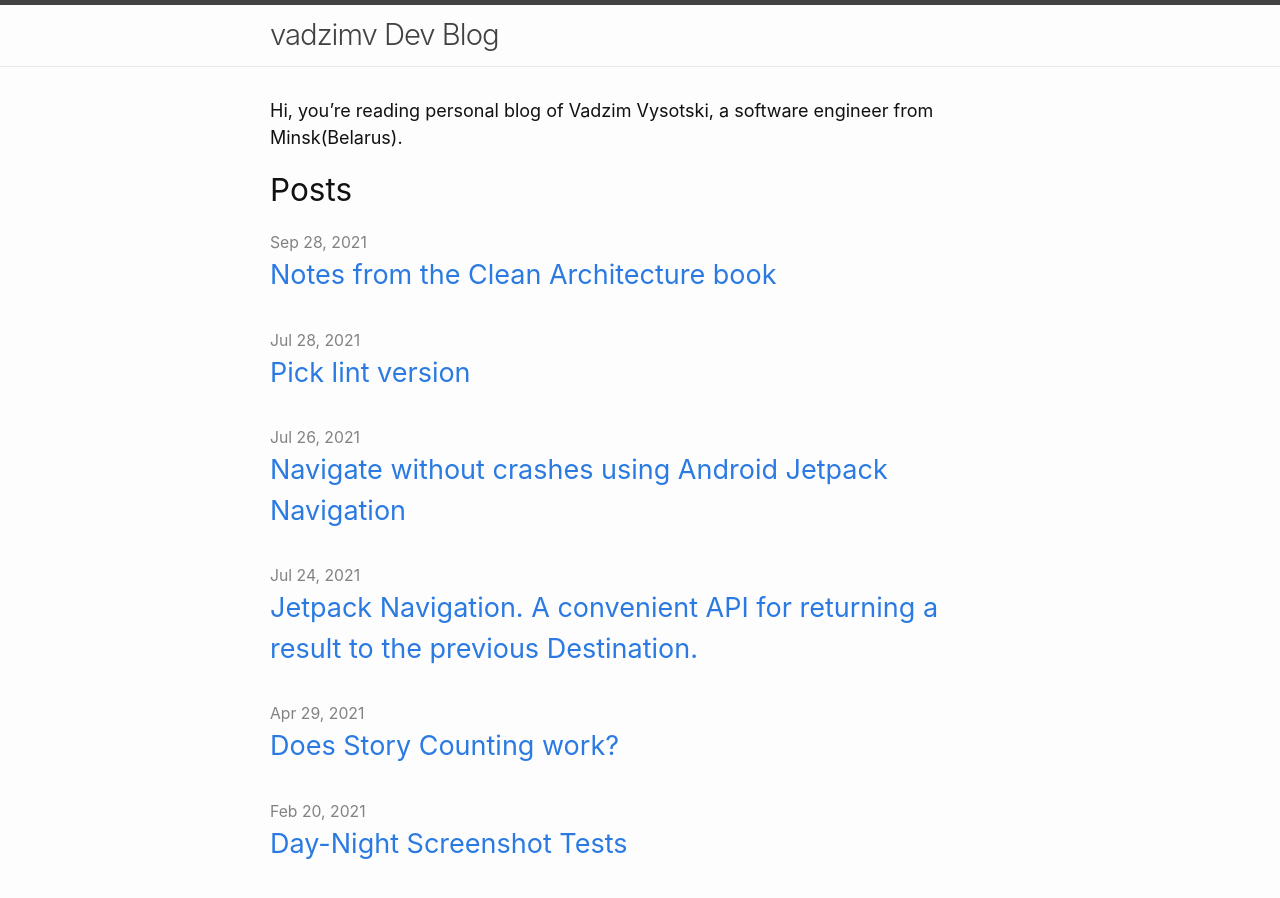
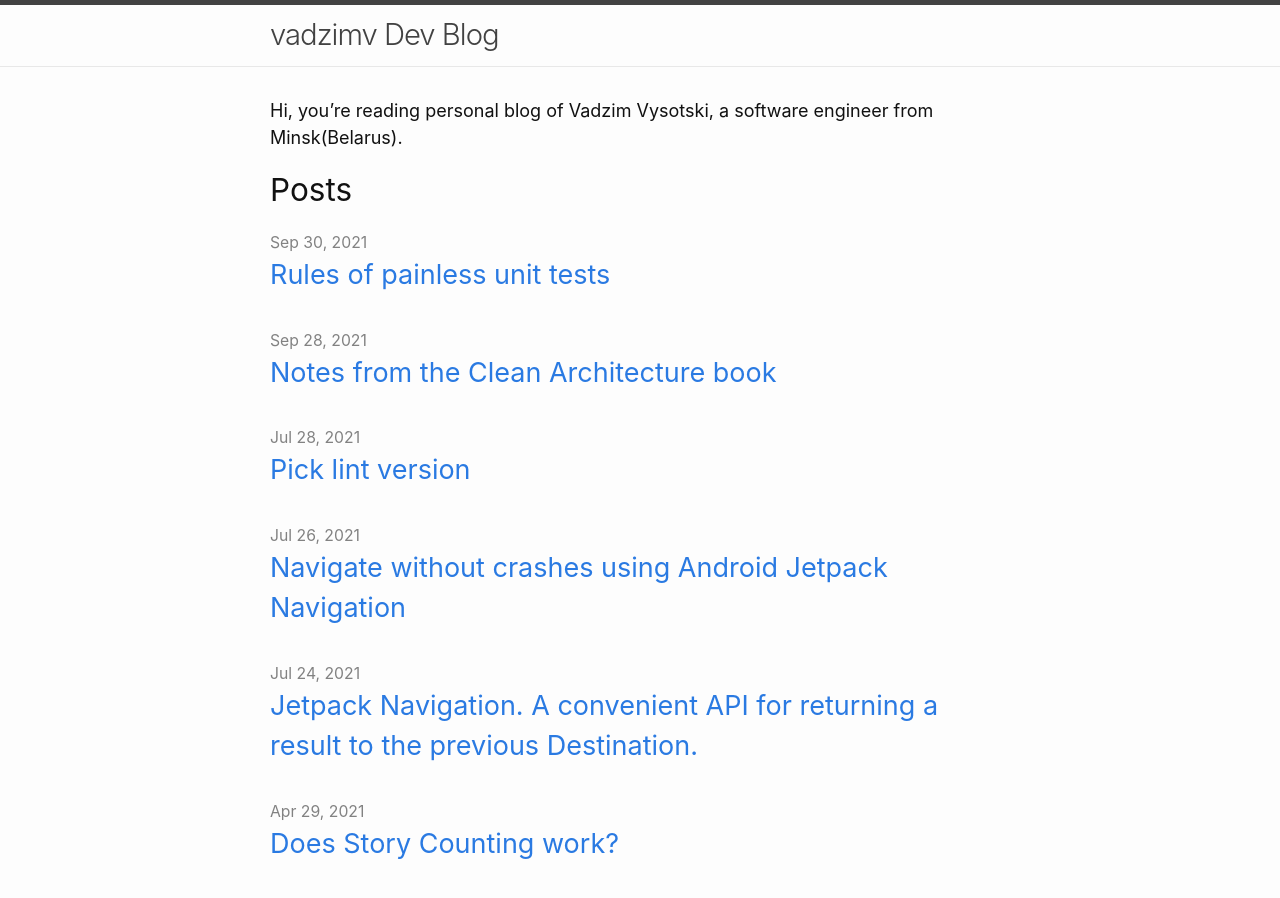
Before and after one commit to VysotskiVadim/VysotskiVadim.blog, a Jekyll site: the page built from index.md, in a window 1280 px wide and 900 px high. Built offline with Jekyll 4.4.1, drawn with Linux system fonts in a browser that asks for light colours.

Commit message:
published painless unit tests article

```diff
--- a/_drafts/painless-unit-tests.markdown
+++ b/_posts/2021-09-30-painless-unit-tests.markdown
@@ -1,7 +1,7 @@
 ---
 layout: post
 title: "Rules of painless unit tests"
-date: 2021-09-29 12:00:00 +0300
+date: 2021-09-30 10:00:00 +0300
 image: /assets/school-rules-1887.jpg
 description: "Rules that make unit tests useful."
 postImage:
```
